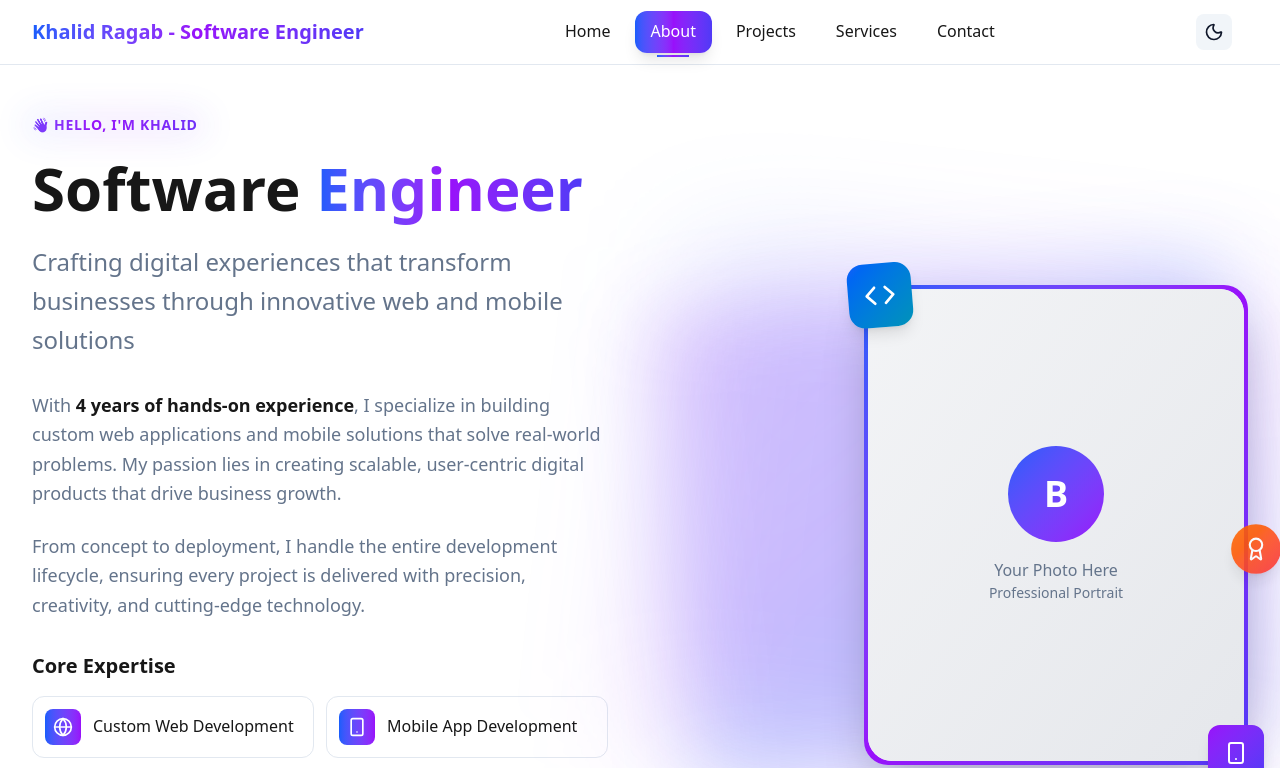
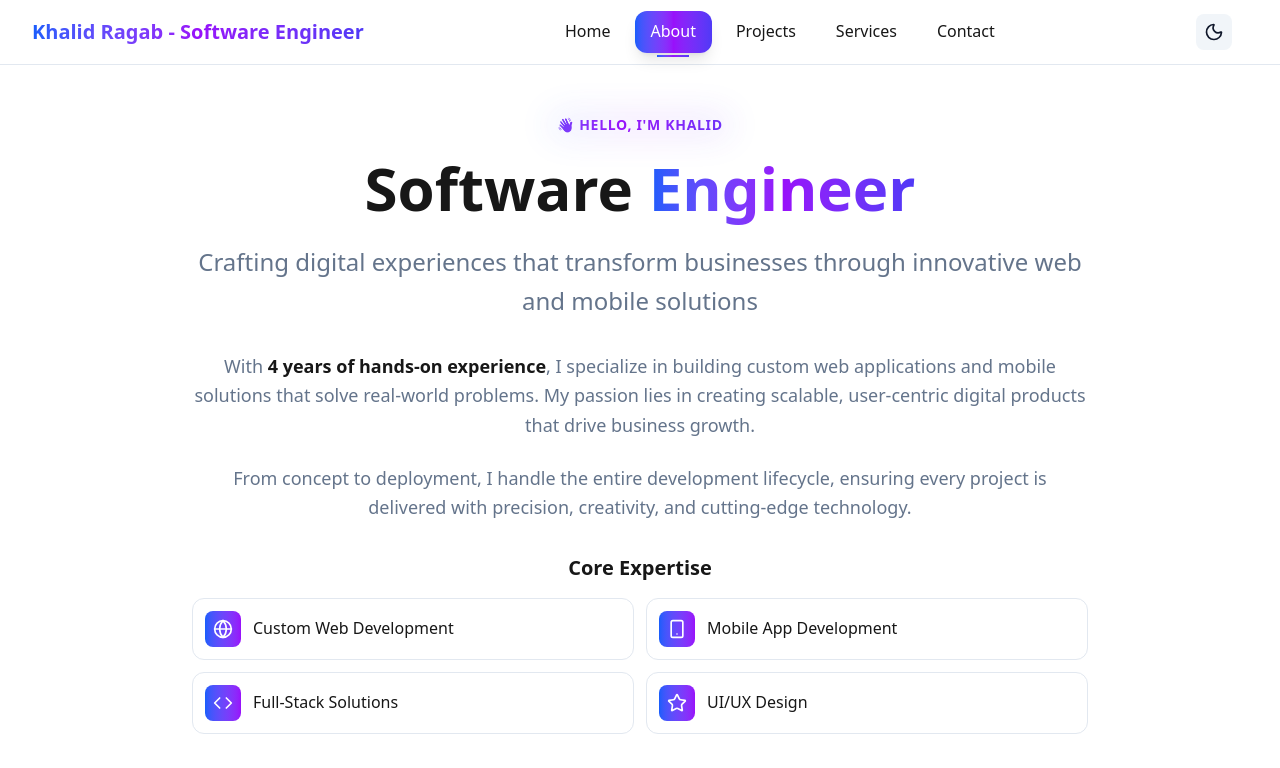
Before and after one commit to khaledragab1998/Portfolio, a Next.js app: page /about in a window 1280 px wide. Shown: the top 768 px of the page. Built offline with nearby package versions, Linux system fonts and the light colour scheme.

Commit message:
Remove photo section from about page - Removed 'Your Photo Here' placeholder and adjusted layout to single-column centered design

```diff
--- a/src/components/about/AboutHero.tsx
+++ b/src/components/about/AboutHero.tsx
@@ -54,14 +54,14 @@ export default function AboutHero() {
   return (
     <section className="min-h-screen flex items-center justify-center px-4 sm:px-6 lg:px-8 pt-24 lg:pt-28 pb-16">
       <div className="max-w-7xl mx-auto w-full">
-        <div className="grid grid-cols-1 lg:grid-cols-2 gap-12 lg:gap-16 items-center">
+        <div className="max-w-4xl mx-auto">
 
-          {/* Left Side - Details */}
+          {/* Main Content */}
           <motion.div
             variants={staggerContainer}
             initial="initial"
             animate="animate"
-            className="space-y-8"
+            className="space-y-8 text-center"
           >
             {/* Greeting & Title */}
             <motion.div variants={fadeInLeft} className="space-y-4">
@@ -191,89 +191,6 @@ export default function AboutHero() {
 
             </motion.div>
           </motion.div>
-
-          {/* Right Side - Photo */}
-          <motion.div
-            variants={fadeInRight}
-            className="relative flex justify-center lg:justify-end"
-          >
-            {/* Background Elements */}
-            <div className="absolute inset-0 bg-gradient-to-br from-blue-600/20 via-purple-600/20 to-indigo-600/20 rounded-3xl blur-3xl transform rotate-6"></div>
-            <div className="absolute inset-0 bg-gradient-to-tl from-indigo-600/20 via-blue-600/20 to-purple-600/20 rounded-3xl blur-2xl transform -rotate-6"></div>
-
-            {/* Photo Container */}
-            <motion.div
-              className="relative z-10 w-80 h-96 lg:w-96 lg:h-[480px]"
-              whileHover={{ scale: 1.02 }}
-              transition={{ duration: 0.3 }}
-            >
-              {/* Main Photo Frame */}
-              <div className="relative w-full h-full rounded-3xl bg-gradient-to-br from-blue-600 via-purple-600 to-indigo-600 p-1 shadow-2xl">
-                <div className="w-full h-full rounded-3xl bg-card overflow-hidden">
-                  {/* Placeholder for Photo */}
-                  <div className="w-full h-full bg-gradient-to-br from-gray-100 to-gray-200 dark:from-gray-800 dark:to-gray-900 flex items-center justify-center rounded-3xl">
-                    <div className="text-center space-y-4">
-                      <div className="w-24 h-24 bg-gradient-to-br from-blue-600 to-purple-600 rounded-full flex items-center justify-center text-white text-4xl font-bold mx-auto">
-                        B
-                      </div>
-                      <div className="text-muted-foreground">
-                        <p className="font-medium">Your Photo Here</p>
-                        <p className="text-sm">Professional Portrait</p>
-                      </div>
-                    </div>
-                  </div>
-                </div>
-              </div>
-
-              {/* Floating Elements */}
-              <motion.div
-                className="absolute -top-4 -left-4 w-16 h-16 bg-gradient-to-br from-blue-600 to-cyan-600 rounded-2xl flex items-center justify-center text-white shadow-lg"
-                animate={{
-                  y: [0, -10, 0],
-                  rotate: [0, 5, -5, 0],
-                }}
-                transition={{
-                  duration: 4,
-                  repeat: Infinity,
-                  ease: 'easeInOut',
-                }}
-              >
-                <Code className="h-8 w-8" />
-              </motion.div>
-
-              <motion.div
-                className="absolute -bottom-4 -right-4 w-14 h-14 bg-gradient-to-br from-purple-600 to-indigo-600 rounded-xl flex items-center justify-center text-white shadow-lg"
-                animate={{
-                  y: [0, 10, 0],
-                  rotate: [0, -5, 5, 0],
-                }}
-                transition={{
-                  duration: 3,
-                  repeat: Infinity,
-                  ease: 'easeInOut',
-                  delay: 1,
-                }}
-              >
-                <Smartphone className="h-6 w-6" />
-              </motion.div>
-
-              <motion.div
-                className="absolute top-1/2 -right-8 w-12 h-12 bg-gradient-to-br from-orange-500 to-red-500 rounded-full flex items-center justify-center text-white shadow-lg"
-                animate={{
-                  scale: [1, 1.1, 1],
-                  opacity: [0.8, 1, 0.8],
-                }}
-                transition={{
-                  duration: 2,
-                  repeat: Infinity,
-                  ease: 'easeInOut',
-                  delay: 0.5,
-                }}
-              >
-                <Award className="h-6 w-6" />
-              </motion.div>
-            </motion.div>
-          </motion.div>
         </div>
 
         {/* Bottom Highlights */}
```
